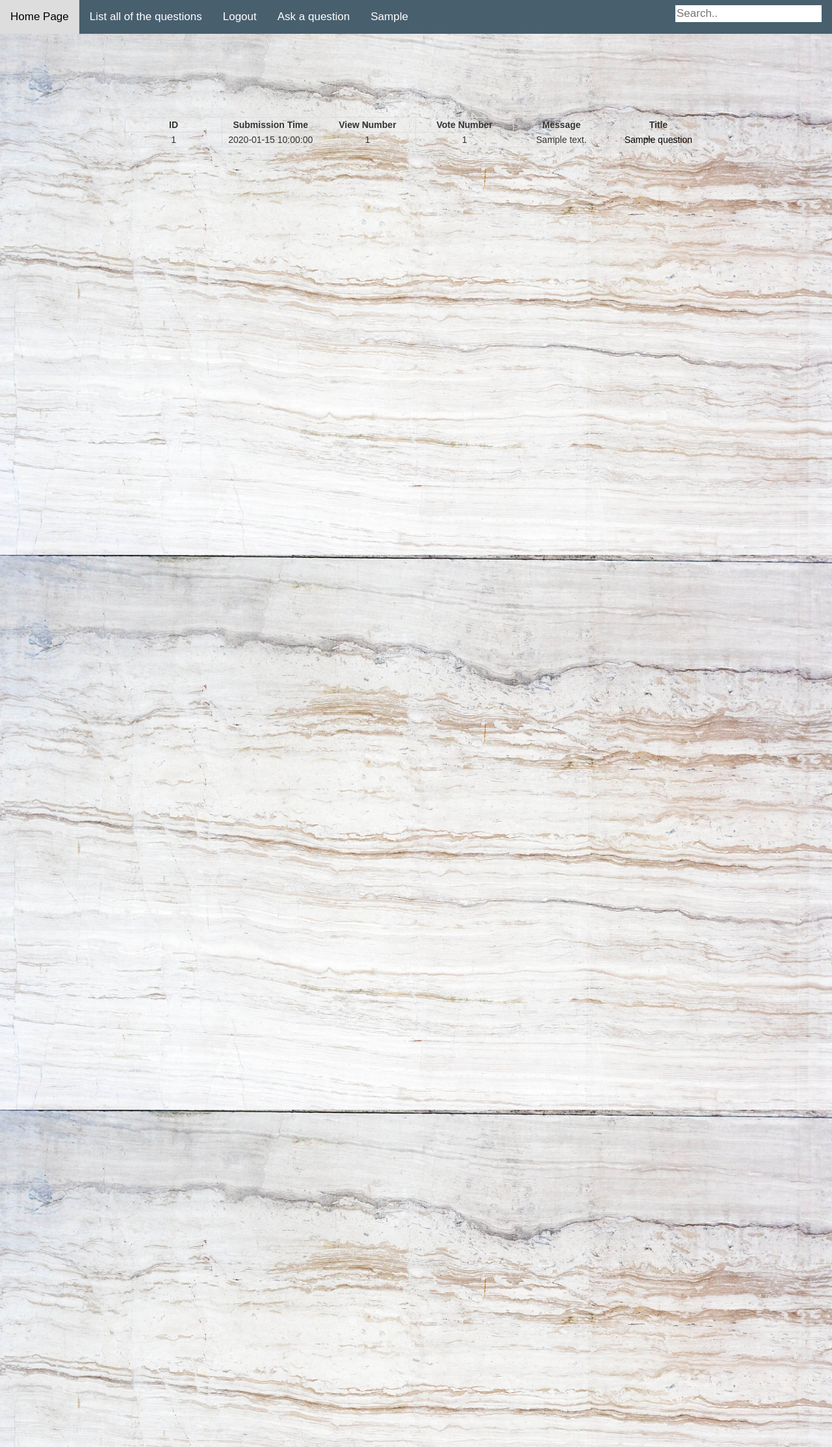
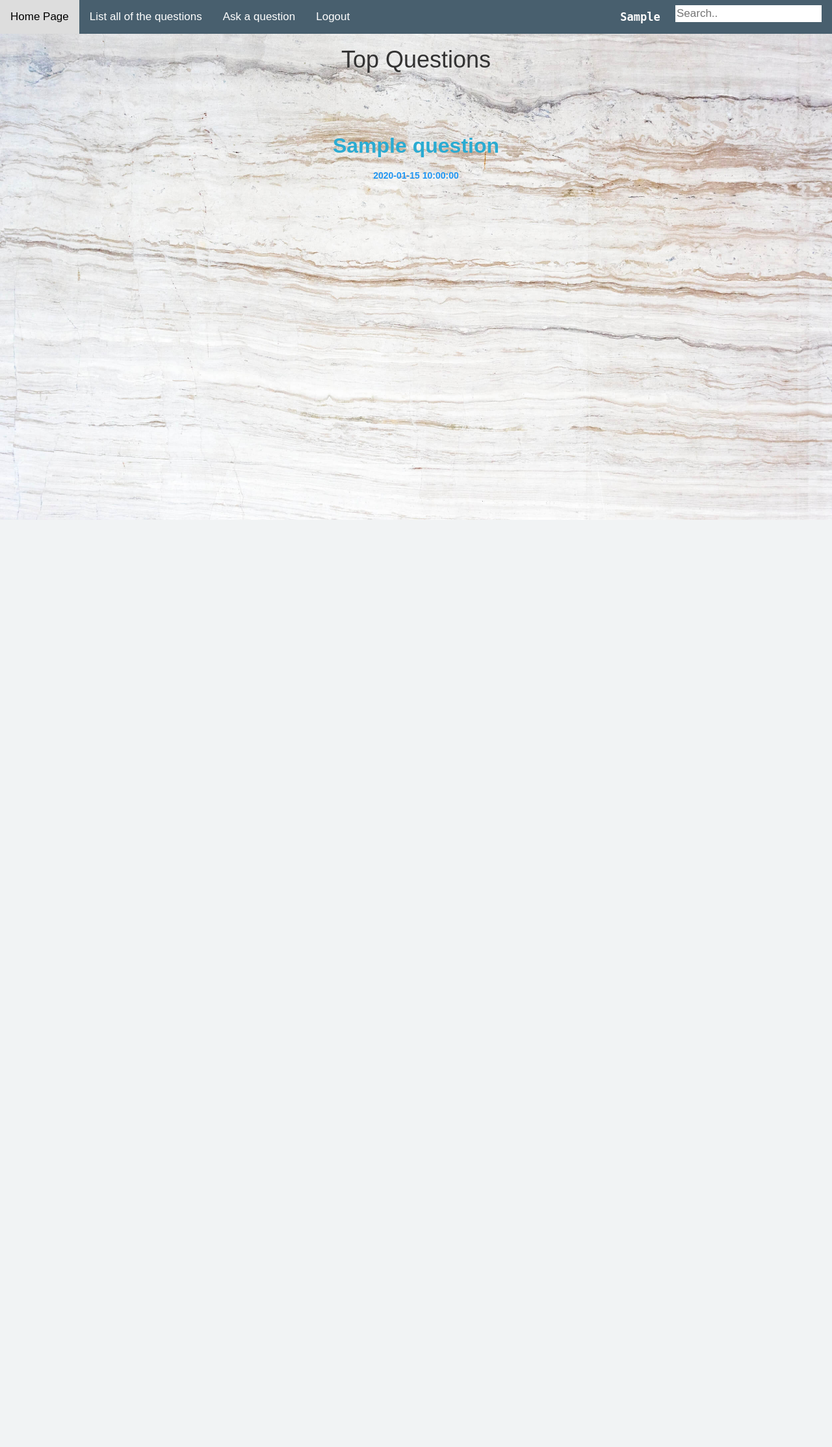
Before and after one commit to tejfi/Askmate3, a Flask app: template templates/index.html in a window 1280 px wide. Shown: the whole page at 65% size. After the commit the page ends 800 px from the top, so only its background shows below. Run offline with Flask 2, Linux system fonts and the light colour scheme; the template is opened without the code that fills it: most values are stand-ins (such as "Sample title", 1, 10 or a date in 2020); some libraries are stand-ins or nearby versions.

Commit message:
index-html-changed minor-hotfix

```diff
--- a/data_handler.py
+++ b/data_handler.py
@@ -33,7 +33,7 @@ def get_answers(cursor):
 
 @database_common.connection_handler
 def insert_question_table(cursor, view_number, vote_number, title, message, image, user_id):
-    submission_time = datetime.now()
+    submission_time = datetime.now().isoformat(timespec='seconds')
     cursor.execute("""INSERT INTO question(submission_time,view_number,vote_number, title,message,image, user_id)
     VALUES(%(submission_time)s,%(view_number)s,%(vote_number)s,%(title)s,%(message)s,%(image)s,%(user_id)s);
 
@@ -44,7 +44,7 @@ def insert_question_table(cursor, view_number, vote_number, title, message, imag
 
 @database_common.connection_handler
 def insert_answer_table(cursor, vote_number, question_id, message, image):
-    submission_time = datetime.now()
+    submission_time = datetime.now().isoformat(timespec='seconds')
     cursor.execute("""INSERT INTO answer(submission_time,vote_number, question_id,message,image)
        VALUES(%(submission_time)s,%(vote_number)s,%(question_id)s, %(message)s,%(image)s);
 
@@ -97,7 +97,7 @@ def get_latest_questions(cursor):
 
 @database_common.connection_handler
 def update_answer(cursor, id, message, image):
-    submission_time = datetime.now()
+    submission_time = datetime.now().isoformat(timespec='seconds')
     cursor.execute("""
     UPDATE answer set submission_time=%(submission_time)s, message=%(message)s,image=%(image)s
     WHERE id = %(id)s;
--- a/static/stylesheets/style.css
+++ b/static/stylesheets/style.css
@@ -116,7 +116,8 @@ h1, h2 {
     margin-right: 16px;
     border: none;
     font-size: 17px;
-    width:auto;}
+    width: auto;
+}
 
 @media screen and (max-width: 600px) {
     .topnav a, .topnav input[type=text] {
@@ -219,7 +220,7 @@ textarea {
 
 th, td, tr:FIRST-CHILD {
     text-align: center;
-    padding: 1px;
+    /*padding: 1px;*/
 }
 
 table th:nth-child(1) {
@@ -259,7 +260,9 @@ a {
 }
 
 td a {
-    color: black
+    color:  #2196F3;
+    font-weight: bold;
+    font-size: xx-large;
 }
 
 
@@ -327,29 +330,31 @@ td a {
     border: 1px solid transparent;
     border-radius: 4px;
 }
-.registration-form{
+
+.registration-form {
     margin-top: 10%;
     text-align: center;
     align-content: center;
     color: #cccccc;
-    display:grid;
+    display: grid;
 }
 
-.registrationh-h-tag h1{
+.registrationh-h-tag h1 {
     text-align: center;
 }
 
-.registration-input input[type=text]{
-    padding:20px
+.registration-input input[type=text] {
+    padding: 20px
 }
-.registration-input input[type=password]{
-    padding:20px
+
+.registration-input input[type=password] {
+    padding: 20px
 }
 
 
-.valid-user-info p{
+.valid-user-info p {
     margin-right: 20px;
-    color:white;
+    color: white;
 }
 
 
@@ -378,6 +383,47 @@ td a {
     right: 0;
 }
 
-.topnav a>p{
+.topnav a > p {
     margin: 0 0 0 0;
 }
+
+.vote-tag, .view-tag {
+    color: #2196F3;
+    font-weight: bolder;
+}
+
+.submisson-tag{
+    color: #2196F3;
+    font-weight: bolder;
+    text-align: center;
+    padding: 1%;
+
+}
+
+
+.question-title{
+    text-align: center;
+}
+.question-title a{
+    padding: 1%;
+    color: #2aabd2;
+    font-weight: bold;
+    font-size: xx-large;
+}
+
+.vote{
+    margin-top: 10%;
+    margin-left: 10%;
+}
+
+.block{
+   height: 400px;
+}
+
+
+
+.logged-user-navbar{
+    margin-left: 30%;
+    font-weight: bold;
+    font-family: monospace;
+}
--- a/templates/display.html
+++ b/templates/display.html
@@ -26,6 +26,7 @@
             <input type="text" name="search" placeholder="Search..">
         </form>
     </div>
+
     {% for question in questions %}
         <h1>{{ question["title"] }}</h1>
     {% endfor %}
--- a/templates/index.html
+++ b/templates/index.html
@@ -28,39 +28,61 @@
             </button>
         {% endif %}
         {% if logged_in is defined %}
-            <a href="{{ url_for('logout' ) }}">Logout</a>
-            <a href="{{ url_for('ask_question')}}">Ask a question</a>
+            <a href="{{ url_for('ask_question') }}">Ask a question</a>
+            <a class="logout-button"href="{{ url_for('logout' ) }}">Logout</a>
         {% endif %}
-        <a><p>{{ logged_in }}</p></a>
+        <a class="logged-user-navbar"><p>{{ logged_in }}</p></a>
         <form action="{{ url_for("search") }}" method="GET">
             <input type="text" name="search" placeholder="Search..">
         </form>
     </div>
-    {% if logged_in %}
-        <table>
-            <tr>
-                <th>ID</th>
-                <th>Submission Time</th>
-                <th>View Number</th>
-                <th>Vote Number</th>
-                <th>Message</th>
-                <th>Title</th>
+
+    <h1 class="top-title"> Top Questions
+    </h1>
+    <br>
+    <br>
+    <br>
+    <br>
+
+    {#    {% if logged_in %}#}
+    {#        <table>#}
+    {#            <tr>#}
+    {#                <th>ID</th>#}
+    {#                <th>Submission Time</th>#}
+    {#                <th>View Number</th>#}
+    {#                <th>Vote Number</th>#}
+    {#                <th>Message</th>#}
+    {#                <th>Title</th>#}
+    {##}
+    {##}
+    </tr>
+    {% for line in questions %}
+        {#                <tr>#}
+        {#                    <td>{{ line['view_number'] }}<div class="view-tag">#}
+        {#                            View#}
+        {#                        </div></td>#}
+        {#                    <td>{{ line['vote_number'] }}<div class="vote-tag">#}
+        {#                            Vote#}
+        {#                        </div></td>#}
+        {#                     <td><a href="/question/{{ line["id"] }}" style="text-decoration: none">{{ line['title'] }}</a>#}
+        {#                     <div class="submisson-tag">#}
+        {#                            {{ line['submission_time'] }}#}
+        {#                        </div></td>#}
+        {##}
+        {#                </tr>#}
 
 
-            </tr>
-            {% for line in questions %}
-                <tr>
-                    <td>{{ line['id'] }}</td>
-                    <td>{{ line['submission_time'] }}</td>
-                    <td>{{ line['view_number'] }}</td>
-                    <td>{{ line['vote_number'] }}</td>
-                    <td>{{ line['message'] }}</td>
-                    <td><a href="/question/{{ line["id"] }}" style="text-decoration: none">{{ line['title'] }}</a></td>
+        <div class="question-mini-list">
+            <div class="question-title">
+                <a href="/question/{{ line["id"] }}" style="text-decoration: none">{{ line['title'] }}</a></div>
+            <div class="submisson-tag" >
+            {{ line['submission_time'] }}
+        </div>
 
-                </tr>
-            {% endfor %}
-        </table>
-    {% endif %}
+
+    {% endfor %}
+    {#        </table>#}
+    {#    {% endif %}#}
 {% endblock %}
 <script type="text/javascript">
     {% with messages = get_flashed_messages() %}
```
Lines whose indentation alone changed are shown as unchanged.
